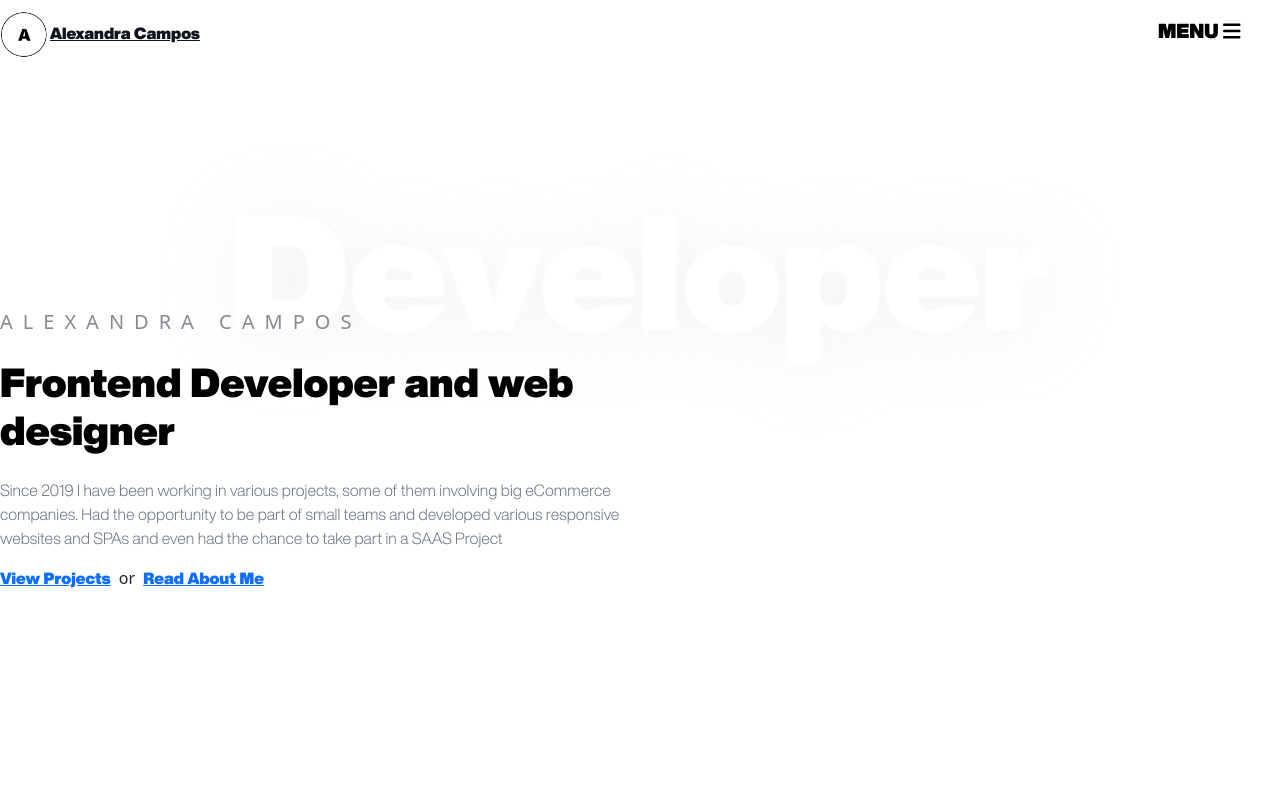
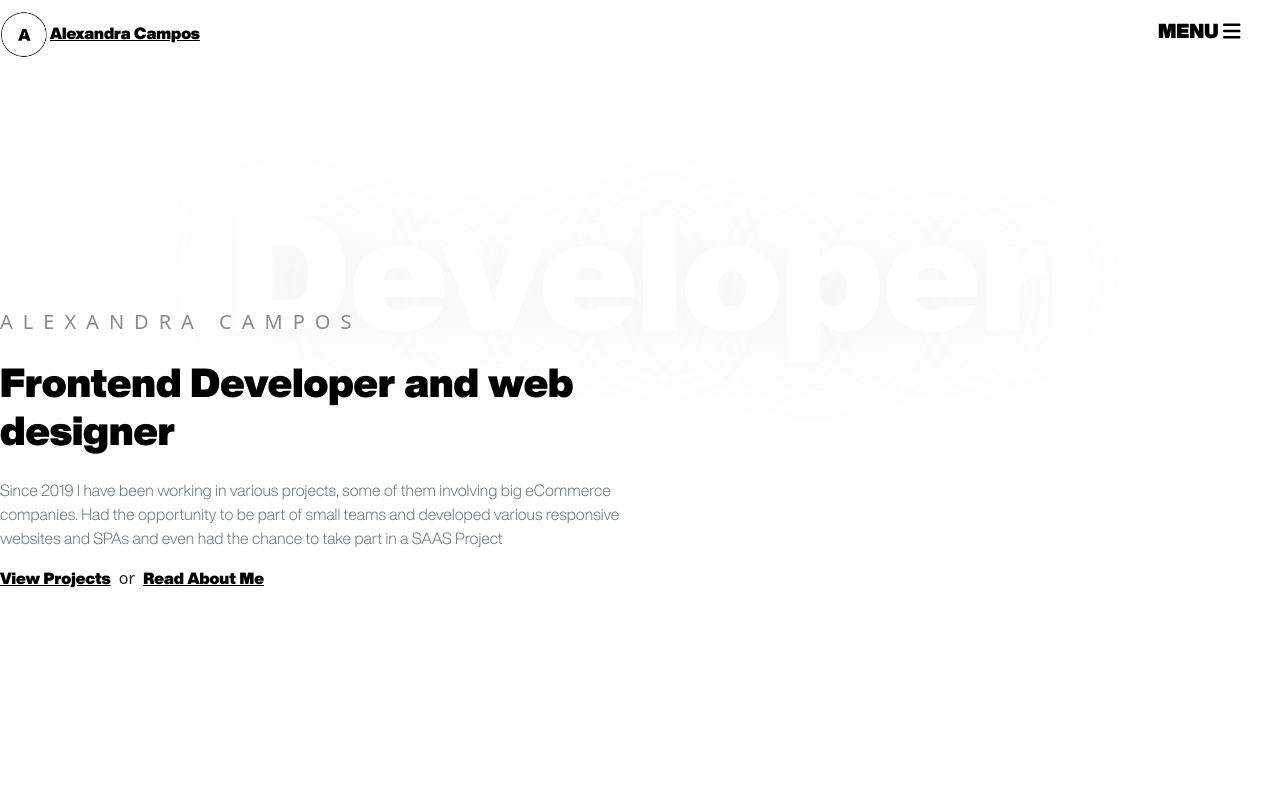
Before and after one commit to lexie70/My-Portfolio, a Next.js app: page / in a window 1280 px wide. Shown: the top 800 px of the page. Built offline with nearby package versions, Linux system fonts and the light colour scheme.

Commit message:
eslint problem solving

```diff
--- a/src/app/components/Navbar.module.css
+++ b/src/app/components/Navbar.module.css
@@ -50,5 +50,5 @@
   text-decoration: none;
 }
 .ul a:hover {
-  color: aliceblue;
+  color: aliceblue !important;
 }
--- a/src/app/globals.css
+++ b/src/app/globals.css
@@ -48,8 +48,8 @@ h4 {
 }
 
 a {
-  color: #000000;
-  font-family: "Helvetica Now Display";
+  color: #000000 !important;
+  font-family: "Helvetica Now Display" !important;
   text-decoration: none;
   text-transform: capitalize;
 }
```
Also changed, not shown: .eslintrc.json.
